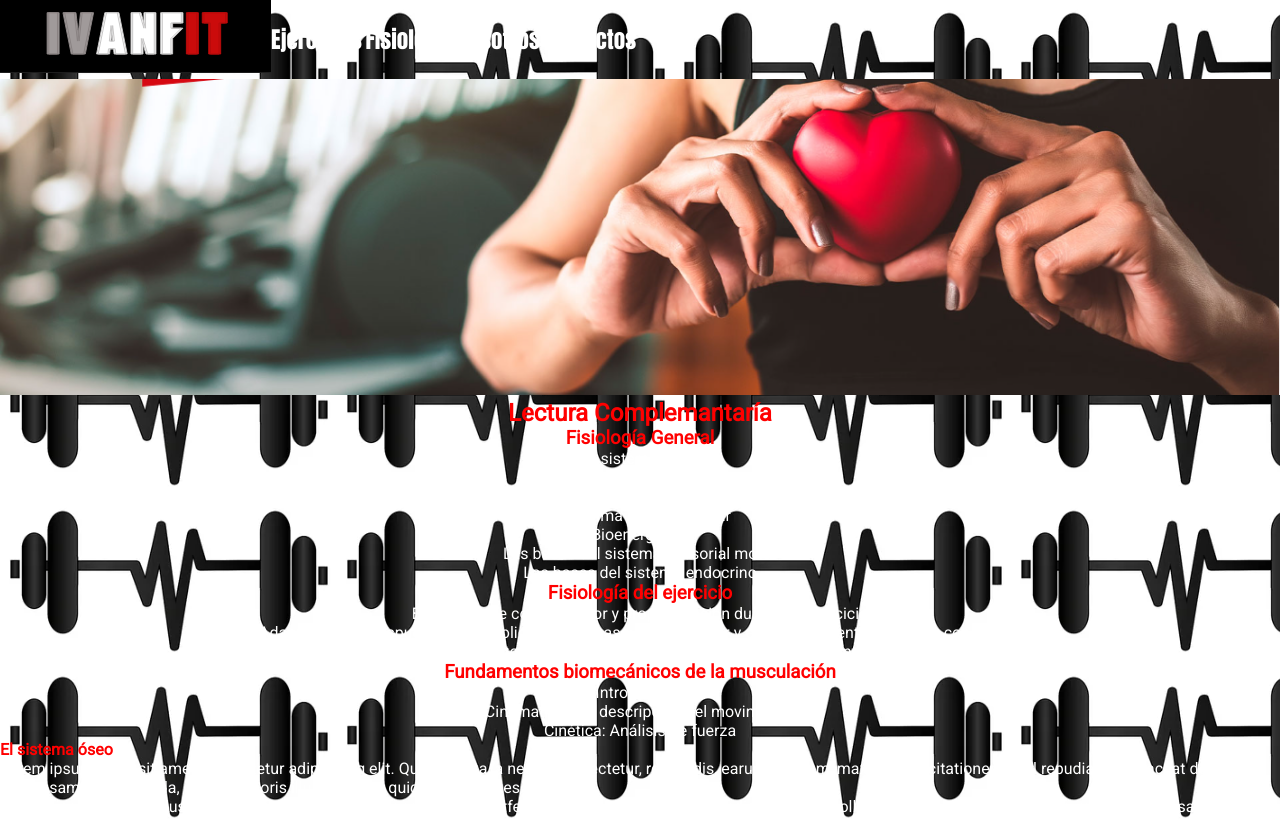
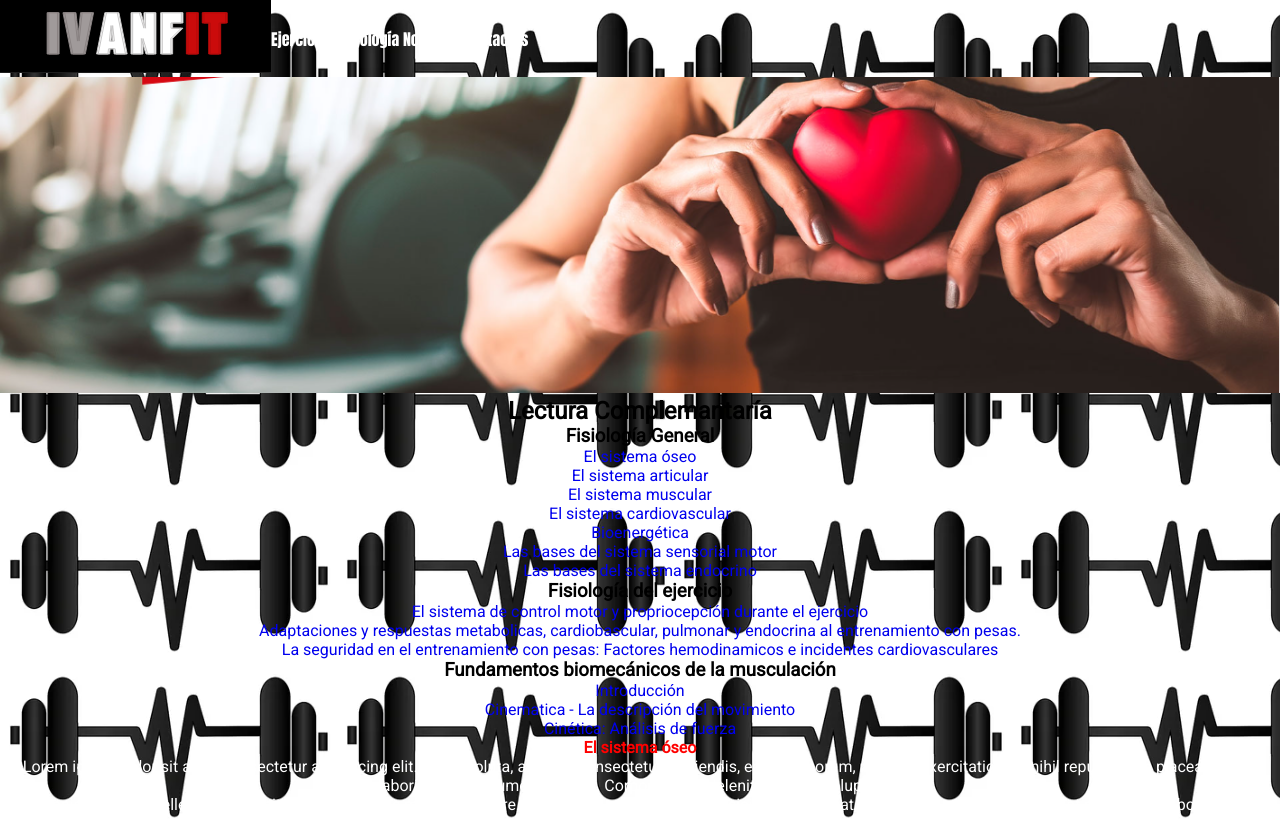
Before and after one commit to Ivanguado/IVANFIT, a website: page paginas/Fisiología.html in a window 1280 px wide. Shown: the top 820 px of the page. Drawn offline with Linux system fonts and the light colour scheme; files whose address does not match are found by name.

Commit message:
Aplicación de sass

```diff
--- a/css/style.css
+++ b/css/style.css
@@ -576,57 +576,6 @@
 
 /*HTML FISIOLOGÍA*/
 
-.html_fisiologia{
-                     background-color: black ;
-                     text-decoration : none;}
-
-.fisiologia_line-height{line-height: 2.5rem}
-
-.fisiologia_listas {
-                     text-decoration: none;
-                     list-style: none;
-                     font-family: 'Anton', sans-serif; }
-
-
-
-ol li a {
-       text-decoration: none;
-       list-style: none
-                     }
-
-
-
-.lista_posicion_fis{
-              position: relative;
-              }
-
-.fisiologia_position_li_nav{
-              display: inline-block;
-              font-size: 23px;
-                            }
-
-.fisiologia_position__nav__img{
-              position: relative;
-              display: inline-block;
-              font-size: 23px;
-                            }
-
-
-.espacio_listas{
-       text-align: center;
-       text-decoration: none;
-}
-
-.list-style-type { list-style-type: none;}
-
-.color_titulos{
-       color:#FF0000 ;
-       font-weight: bolder;
-}
-
-.color_parrafos{
-       color: white;
-}
 
 
 /*HTML NOSOTROS*/
--- a/paginas/Fisiología.html
+++ b/paginas/Fisiología.html
@@ -7,6 +7,7 @@
     <link rel="shortcut icon" href="../logo_pag/Favicon.png">
     <!-- mí css -->
     <link rel="stylesheet"  href=" ../css/style.css">
+    <link rel="stylesheet"  href=" ../css/main.css">
 </head>
 <body class=" html_fisiologia">
     <header>
--- /dev/null
+++ b/scss/app.scss
@@ -0,0 +1 @@
+@import "/fisiologia.scss";
--- /dev/null
+++ b/scss/fisiologia.scss
@@ -0,0 +1,38 @@
+body{
+    background-color: black;
+
+
+        header nav ul{
+            text-decoration: none;
+            list-style: none;
+            font-family: 'Anton', sans-serif;
+            position: relative;
+
+        }
+
+
+        article ol li a{
+            text-decoration: none;
+            list-style: none;
+        }
+
+
+
+        section article{
+            text-align: center;
+        text-decoration: none;
+        h4{
+            color:#FF0000 ;
+            font-weight: bolder;
+        }
+        p{
+            color: white;
+        }
+        }
+
+        article{
+            text-align: center;
+            text-decoration: none;
+        }
+
+}
```
Also changed, not shown: package.json (added, +17 -0 lines), css/main.css (added), 1 other file.
